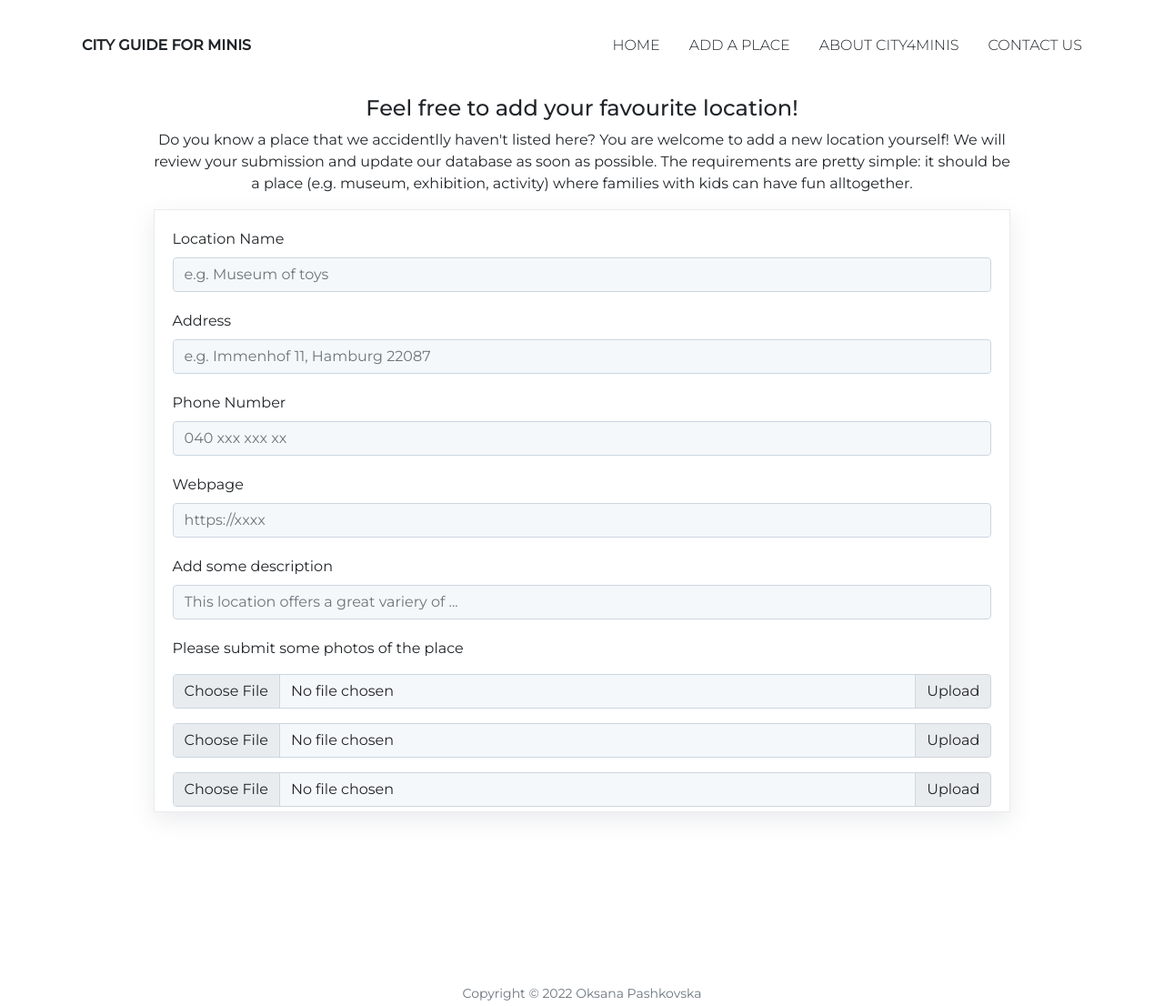
After one commit to tinkabel85/City4mini, a Flask app: page /add.html in a window 1280 px wide. The commit adds this page. Shown: the whole page at 91% size. Run offline with Flask 2, Linux system fonts and the light colour scheme; some libraries are stand-ins or nearby versions.

Commit message:
add location suggestion, contact form

```diff
--- a/app.py
+++ b/app.py
@@ -1,4 +1,5 @@
 from cgi import print_environ
+from unicodedata import name
 from cs50 import SQL
 from flask import Flask, flash, redirect, render_template, request, session
 from flask_session import Session
@@ -7,98 +8,27 @@ from werkzeug.security import check_password_hash, generate_password_hash
 
 # Configure application
 app = Flask(__name__)
+app.secret_key = b'\xd2%\\\xb6\x89g\xee\r\xce\x1f\x8b\x10u\xd1|\xa0'
 
 # Ensure templates are auto-reloaded
 app.config["TEMPLATES_AUTO_RELOAD"] = True
 
 # Configure CS50 Library to use SQLite database
-# db = SQL("sqlite:///cityguide.db")
-
-PLACES = [{
-    'id': 1,
-    'name': 'Museum of Illisuons',
-    'url': 'https://hamburg.museumderillusionen.de/en/',
-    'imgUrl': 'https://i.ibb.co/grRBM2d/icon-illus.png',
-    'phone': '040 30707105',
-    'img1': 'https://i.ibb.co/dbR6txJ/illus1.jpg',
-    'img2': 'https://i.ibb.co/zHqygg3/IMG-4617.jpg',
-    'img3': 'https://i.ibb.co/kx80Jv3/illus3.jpg',
-    'img4': 'https://i.ibb.co/pR8WnS6/illus4.jpg',
-    'text':
-    'Enter the fascinating world of illusions! We will trick your senses and amaze you while doing it. Visit us and you learn that nothing is what it seems, especially not in the Museum of Illusions!',
-    'lat': 53.55292,
-    'lng': 10.0021,
-    'address': 'Lilienstraße 14-16, 20095 Hamburg',
-}, {
-    'id': 2,
-    'name': 'Hamburger Puppentheater',
-    'url': 'https://hamburgerpuppentheater.de',
-    'text':
-    'The Hamburg Puppet Theatre is located under the roof of Haus Flachsland and offers a varied theatre programme for young and old.',
-    'lat': 53.583240,
-    'lng': 10.043950,
-    'address': 'Bramfelder Straße 9, 22305 Hamburg',
-}, {
-    'id': 3,
-    'name': 'Zoological Museum',
-    'url':
-    'https://hamburg.leibniz-lib.de/en/ausstellungen/museum-zoologie.html',
-    'text': '',
-    'lat': 53.567315,
-    'lng': 9.978716,
-    'address': '',
-}, {
-    'id': 4,
-    'name': 'Indoor Playground Rabatzz',
-    'url': 'https://www.rabatzz.de/',
-    'text': '',
-    'lat': 53.599832,
-    'lng': 9.915805,
-}, {
-    'id': 5,
-    'name': 'Emigration Museum',
-    'url': 'https://www.ballinstadt.de/en/',
-    'text': '',
-    'lat': 53.520396,
-    'lng': 10.016970,
-    'address': '',
-}, {
-    'id': 6,
-    'name': 'The Chocolate Museum ',
-    'url': 'https://www.chocoversum.de/',
-    'text': '',
-    'lat': 53.547935,
-    'lng': 10.002276,
-    'address': '',
-}, {
-    'id': 7,
-    'name': 'Miniature Wonderland',
-    'url': 'https://www.miniatur-wunderland.com/',
-    'text': '',
-    'lat': 53.543729,
-    'lng': 9.988516,
-    'address': '',
-}, {
-    'id': 8,
-    'name': 'The Puppenmuseum Falkenstein',
-    'url': 'https://www.elke-droescher.de/',
-    'text': '',
-    'lat': 53.56599,
-    'lng': 9.763900000000035,
-    'address': '',
-}]
+db = SQL("sqlite:///cityguide.db")
 
 
 @app.route('/')
 def index():
-    return render_template('index.html', places=PLACES)
+    places = db.execute("SELECT * FROM places WHERE active = 'yes'")
+    return render_template('index.html', places=places)
 
 
 @app.route('/places/<id>')
 def places(id):
-    for place in PLACES:
-        if place['id'] == int(id):
-            print(place['name'])
+    places = db.execute("SELECT * FROM places")
+    for place in places:
+        print(place["active"])
+        if int(place['id']) == int(id):
             name = place["name"]
             address = place["address"]
             text = place["text"]
@@ -108,9 +38,7 @@ def places(id):
             img4 = place["img4"]
             url = place["url"]
             phone = place["phone"]
-            print(img1)
 
-    # return f'Welcome to place'
     return render_template('place.html',
                            name=name,
                            address=address,
@@ -128,9 +56,60 @@ def about():
     return render_template('about.html')
 
 
-@app.route('/contact.html')
+@app.route('/contact.html', methods=["GET", "POST"])
 def contact():
-    return render_template('contact.html')
+    message = ''
+    if request.method == "POST":
+        name = request.form.get("name")
+        lastName = request.form.get("lastName")
+        email = request.form.get("email")
+        text = request.form.get("message")
+        print(name)
+        print(text)
+        if not name:
+            message = "You must provide your name"
+            return render_template('contact.html', message=message)
+        elif not lastName:
+            message = "You must provide your last name"
+            return render_template('contact.html', message=message)
+        elif not email:
+            message = "You must provide your email"
+            return render_template('contact.html', message=message)
+
+        db.execute(
+            "INSERT INTO contact (first_name, last_name, email, message) VALUES (?, ?, ?, ?)",
+            name, lastName, email, text)
+
+        flash("Your message was sent!")
+        return redirect("contact.html")
+    else:
+        return render_template('contact.html')
+
+
+@app.route('/add.html', methods=["GET", "POST"])
+def add():
+    if request.method == "POST":
+        name = request.form.get("name")
+        address = request.form.get("address")
+        phone = request.form.get("phone")
+        web = request.form.get("web")
+        text = request.form.get("text")
+        photo1 = request.form.get("photo1")
+        photo2 = request.form.get("photo2")
+        photo3 = request.form.get("photo3")
+        photo4 = request.form.get("photo4")
+        print(photo1)
+
+        db.execute(
+            "INSERT INTO places (name, phone, address, url, img1, img2, img3, img4, text, active) VALUES (?,?, ?, ?, ?, ?, ?, ?, ?, ? )",
+            name, phone, address, web, photo1, photo2, photo3, photo4, text,
+            "no")
+
+        flash("Your submission was successful!")
+        return redirect("/")
+
+    else:
+        return render_template('add.html')
 
 
 # if __name__ == ‘__main__’:
--- a/static/styles.css
+++ b/static/styles.css
@@ -126,7 +126,37 @@ ul
     width: 100%;
     height: 2rem;
 }
-.place_wrap
+
+.add_wrap
+{
+    width: 80%;
+    margin: 0 auto;
+    height: 75vh;
+    padding: 15px;
+}
+.add_description
+{
+    text-align: center;
+}
+.add_form
+{
+    box-shadow: rgba(149, 157, 165, 0.2) 0px 8px 24px;
+    border: 1px solid #ebebeb;
+    padding: 20px;
+    height: 60vh;
+    overflow: hidden;
+    overflow-y: scroll;
+    margin-bottom: 10px;
+}
+.add_input
+{
+    margin-bottom: 20px;
+}
+.add_button
+{
+    text-align: right;
+}
+.main_content_wrap
 {
     margin: 0 auto;
     height: 85vh;
@@ -190,16 +220,78 @@ ul
     padding: 10px;
 }
 
+.about
+{
+    height: 80vh;
+    width: 90%;
+    margin: auto;
+    margin-bottom: 10px;
+    background: top right no-repeat url("https://i.ibb.co/DRL7qgq/family-small.jpg");
+    padding: 10% 45% 80px 20px;
+    background-size: 55%;
+}
+.about_text
+{
+    background-color: #fafafa;
+    padding: 20px;
+}
+
 .contact_wrap
 {
     width: 90%;
     max-width: 1200px;
     margin: 0 auto;
 }
+.contact_title
+{
+    text-align: center;
+    margin-bottom: 40px;
+}
+.contact_form
+{
+    padding: 20px;
+    width: 80%;
+    margin: 0 auto;
+}
+.form-control
+{
+    background-color: #f5f8fa;
+    border: 1px solid #cbd6e2;
+}
+.contact_form_title
+{
+    text-align: center;
+}
+.contact_input_info
+{
+    margin-bottom: 20px;
+}
 .contact_message
 {
+    padding: 15px;
+    margin-bottom: 20px;
+}
+.contact_message_input
+{
+    background-color: #f5f8fa;
+    border: 1px solid #cbd6e2;
+    box-shadow: rgba(149, 157, 165, 0.2) 0px 8px 24px;
+}
 
+.contact_button
+{
+    text-align: center;
 }
+.contact_button_submit
+{
+    background: #70C84A;
+    border: 1px solid #70C84A;
+    color: #FAFBFB;
+    font-size: 18px;
+    line-height: 18px;
+    padding: 10px 20px;
+}
+
 .contact_buttons
 {
     display: flex;
@@ -208,6 +300,7 @@ ul
     width: auto;
     margin: auto;
     text-transform: uppercase;
+    margin-bottom: 30px;
 }
 
 .contact_buttons .button a
@@ -221,6 +314,10 @@ ul
     height: 60px;
     margin-right: 20px;
     max-width: 240px;
+}
+.contact_buttons .button:last-child
+{
+    max-width: 260px;
 }
 a
 {
--- /dev/null
+++ b/templates/add.html
@@ -0,0 +1,67 @@
+{% extends "layout.html" %}
+
+
+{% block main %}
+<section class="add_wrap">
+    <div class="add_description">
+        <h4>Feel free to add your favourite location!</h4>
+        <p>Do you know a place that we accidentlly haven't listed here? You are welcome to add a new location yourself!
+            We will review your submission and update our database as soon as possible. The
+            requirements are pretty simple: it should be a place (e.g. museum, exhibition, activity) where families with
+            kids can have fun alltogether. </p>
+    </div>
+    <div class="add_form">
+        <form action="/add.html" method="post">
+            <div class="col-12 add_input">
+                <label for="inputName" class="form-label">Location Name</label>
+                <input type="text" class="form-control" id="inputName" name="name" placeholder="e.g. Museum of toys"
+                    required>
+            </div>
+            <div class="col-12 add_input">
+                <label for="inputAddress" class="form-label">Address</label>
+                <input type="text" class="form-control" id="inputAddress" name="address"
+                    placeholder="e.g. Immenhof 11, Hamburg 22087">
+            </div>
+            <div class="col-12 add_input">
+                <label for="inputPhone" class="form-label">Phone Number</label>
+                <input type="tel" class="form-control" id="inputPhone" name="phone" placeholder="040 xxx xxx xx">
+            </div>
+            <div class="col-12 add_input">
+                <label for="inputWebsite" class="form-label">Webpage</label>
+                <input type="url" pattern="https://.*" class="form-control" id="inputWebsite" name="web"
+                    placeholder="https://xxxx">
+            </div>
+            <div class="col-12 add_input">
+                <label for="inputText" class="form-label">Add some description</label>
+                <input type="text" class="form-control" id="inputText" name="text"
+                    placeholder="This location offers a great variery of ...">
+            </div>
+            <div class="add_photos">
+                <p>Please submit some photos of the place</p>
+                <div class="input-group mb-3">
+                    <input type="file" class="form-control" id="file01" name="photo1">
+                    <label class="input-group-text" for="file01">Upload</label>
+                </div>
+                <div class="input-group mb-3">
+                    <input type="file" class="form-control" id="file02" name="photo2">
+                    <label class="input-group-text" for="file02">Upload</label>
+                </div>
+                <div class="input-group mb-3">
+                    <input type="file" class="form-control" id="file03" name="photo3">
+                    <label class="input-group-text" for="file03">Upload</label>
+                </div>
+                <div class="input-group mb-3">
+                    <input type="file" class="form-control" id="file04" name="photo4">
+                    <label class="input-group-text" for="ifile04">Upload</label>
+                </div>
+            </div>
+            <div class="add_button">
+                <button class="btn btn-primary" type="submit">Add a new place</button>
+            </div>
+        </form>
+    </div>
+
+</section>
+
+
+{% endblock %}
--- a/templates/layout.html
+++ b/templates/layout.html
@@ -47,6 +47,9 @@
                                 <a class="nav-link text-dark" href="/">Home</a>
                             </li>
                             <li class="nav-item">
+                                <a class="nav-link text-dark" href="add.html">Add a place</a>
+                            </li>
+                            <li class="nav-item">
                                 <a class="nav-link text-dark" href="/about.html">About City4Minis</a>
                             </li>
                             <li class="nav-item">
@@ -63,6 +66,9 @@
                         <ul class="menu__box">
                             <li class="nav-item"><a class="nav-link text-dark hamburg_menu" href="/">Home</a>
                             </li>
+                            <li class="nav-item"><a class="nav-link text-dark hamburg_menu" href="/add.html">
+                                    Add a place</a>
+                            </li>
                             <li class="nav-item"><a class="nav-link text-dark hamburg_menu" href="/about.html">
                                     About City4Minis</a>
                             </li>
@@ -74,6 +80,11 @@
 
                 </div>
             </header>
+            <!-- {% if get_flashed_messages() %}
+            <div class="alert alert-success mb-0 py-2 text-center" role="alert">
+                {{ get_flashed_messages() | join(" ") }}
+            </div>
+            {% endif %} -->
             <main>
                 {% block main %}{% endblock %}
             </main>
--- a/templates/place.html
+++ b/templates/place.html
@@ -3,7 +3,7 @@
 
 {% block main %}
 
-<section class="place_wrap">
+<section class="main_content_wrap">
     <div class="place_gallery">
         <div class="slide active" style="background-image: url('{{img1}}')"></div>
         <div class="slide" style="
```
Also changed, not shown: app_text.py (added, +191 -0 lines), cityguide.csv (added, +9 -0 lines), static/markers.js (+7 -0 lines), static/script.js (+0 -32 lines), templates/about.html (+12 -3 lines), templates/contact.html (+45 -2 lines), cityguide.db (added), 1 other file.
